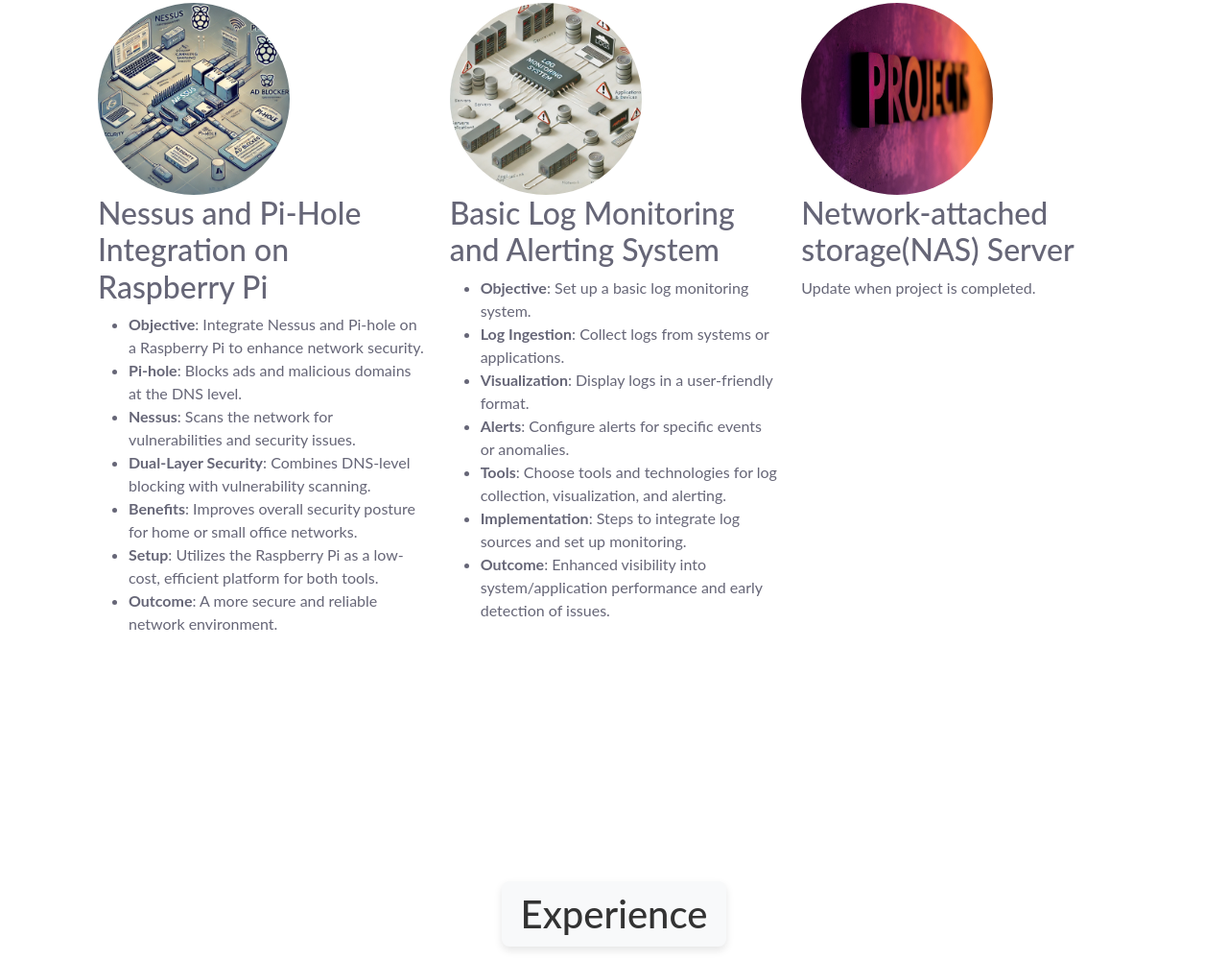
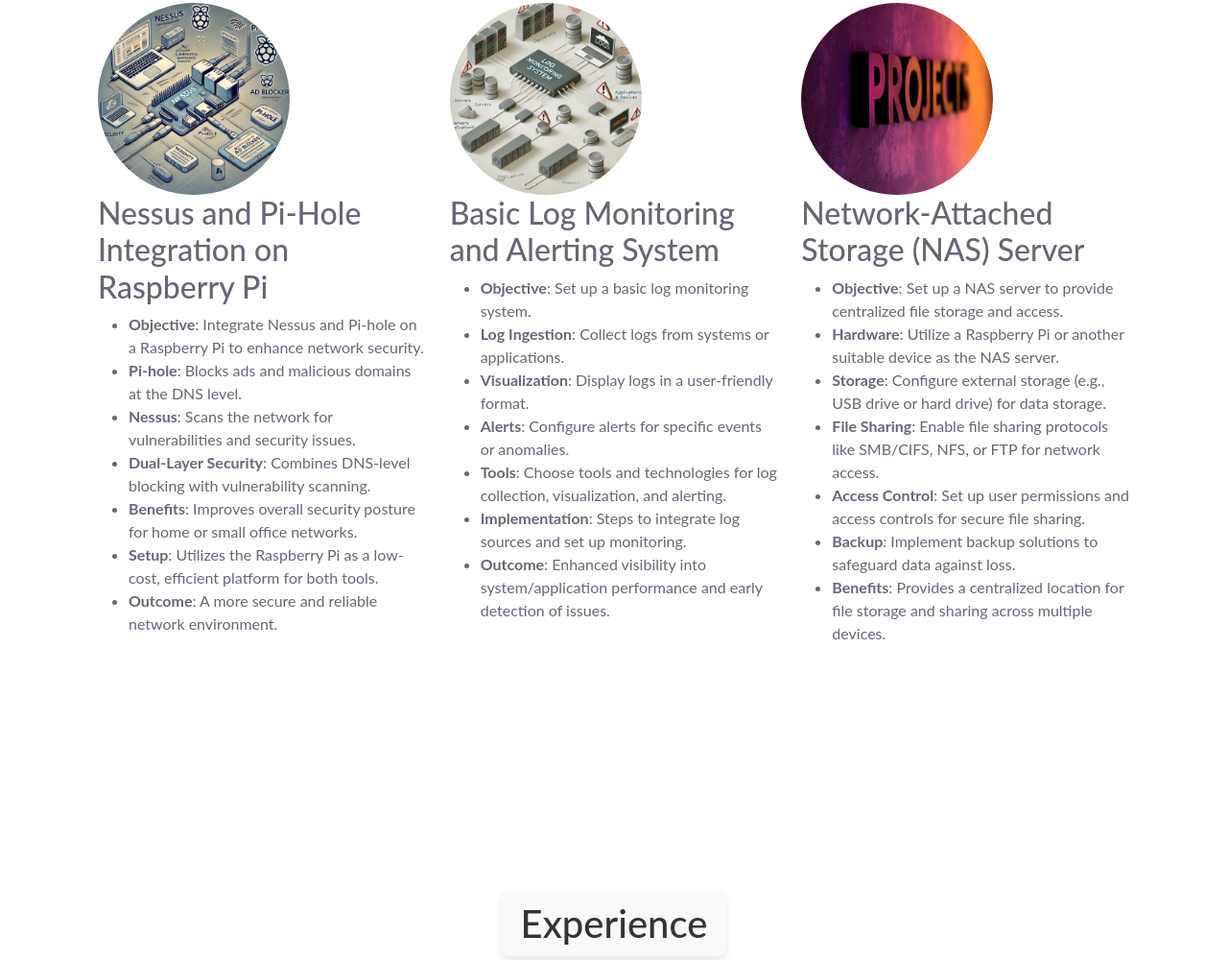
Before and after one commit to JaisonEsteban/JaisonEsteban, a website: page index.html in a window 1280 px wide. Shown: the part 867-1867 px from the top of the page at 96% size. Drawn offline with nearby package versions, Linux system fonts and the light colour scheme; files whose address does not match are found by name.

Commit message:
Update index.html

```diff
--- a/index.html
+++ b/index.html
@@ -98,8 +98,18 @@
 
             <div class="col-lg-4 center pad_right">
                 <img class="rounded-circle" src="public/projects.jpg" alt="photo" width="200" height="200">
-                <h2 class="impg">Network-attached storage(NAS) Server</h2>
-                <p>Update when project is completed.</p>
+                <h2 class="impg">Network-Attached Storage (NAS) Server</h2>
+
+                <ul>
+                <li><strong>Objective</strong>: Set up a NAS server to provide centralized file storage and access.</li>
+                <li><strong>Hardware</strong>: Utilize a Raspberry Pi or another suitable device as the NAS server.</li>
+                <li><strong>Storage</strong>: Configure external storage (e.g., USB drive or hard drive) for data storage.</li>
+                <li><strong>File Sharing</strong>: Enable file sharing protocols like SMB/CIFS, NFS, or FTP for network access.</li>
+                <li><strong>Access Control</strong>: Set up user permissions and access controls for secure file sharing.</li>
+                <li><strong>Backup</strong>: Implement backup solutions to safeguard data against loss.</li>
+                <li><strong>Benefits</strong>: Provides a centralized location for file storage and sharing across multiple devices.</li>
+                </ul>
+
             </div>
         </div>
     </section>
```
